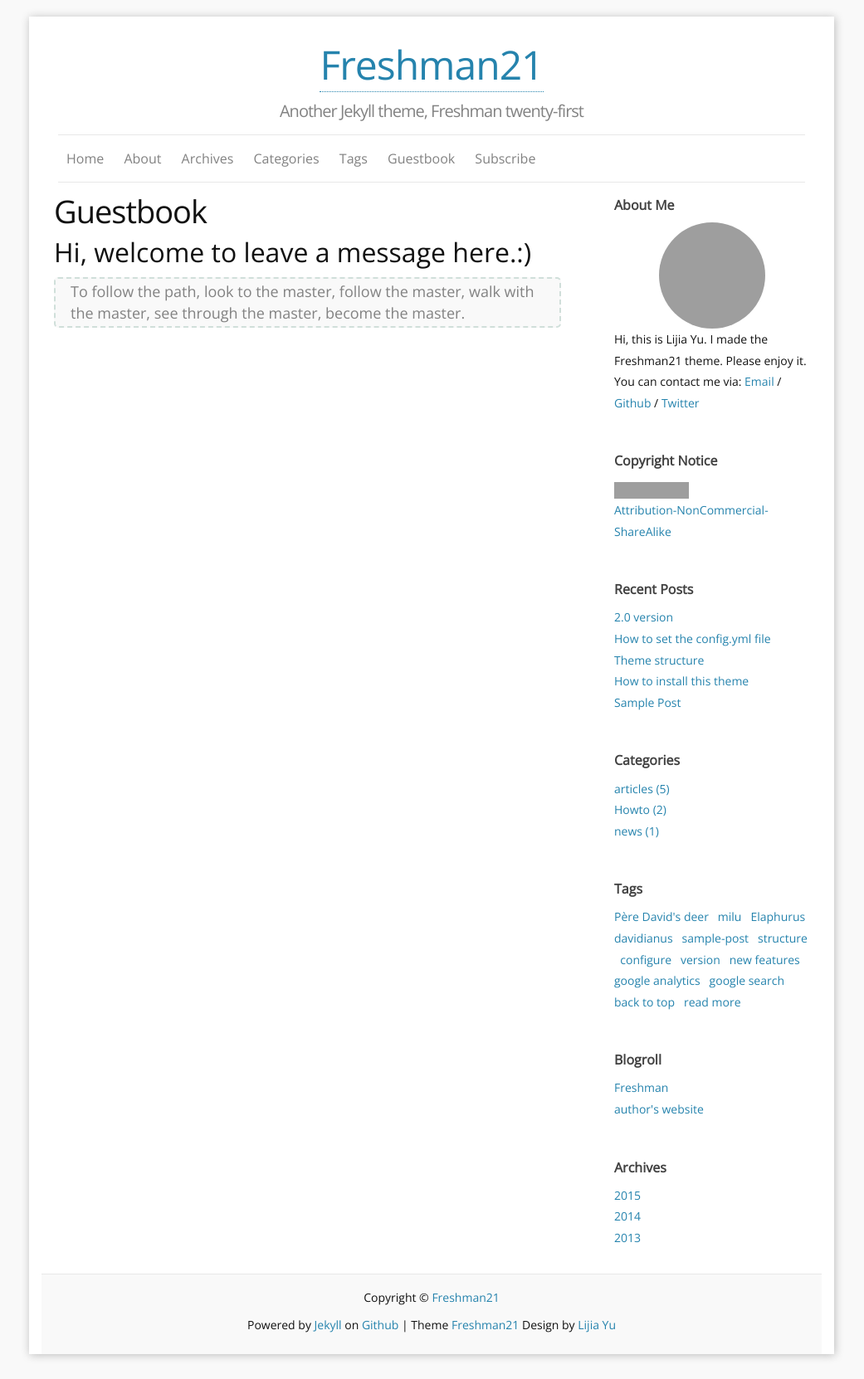
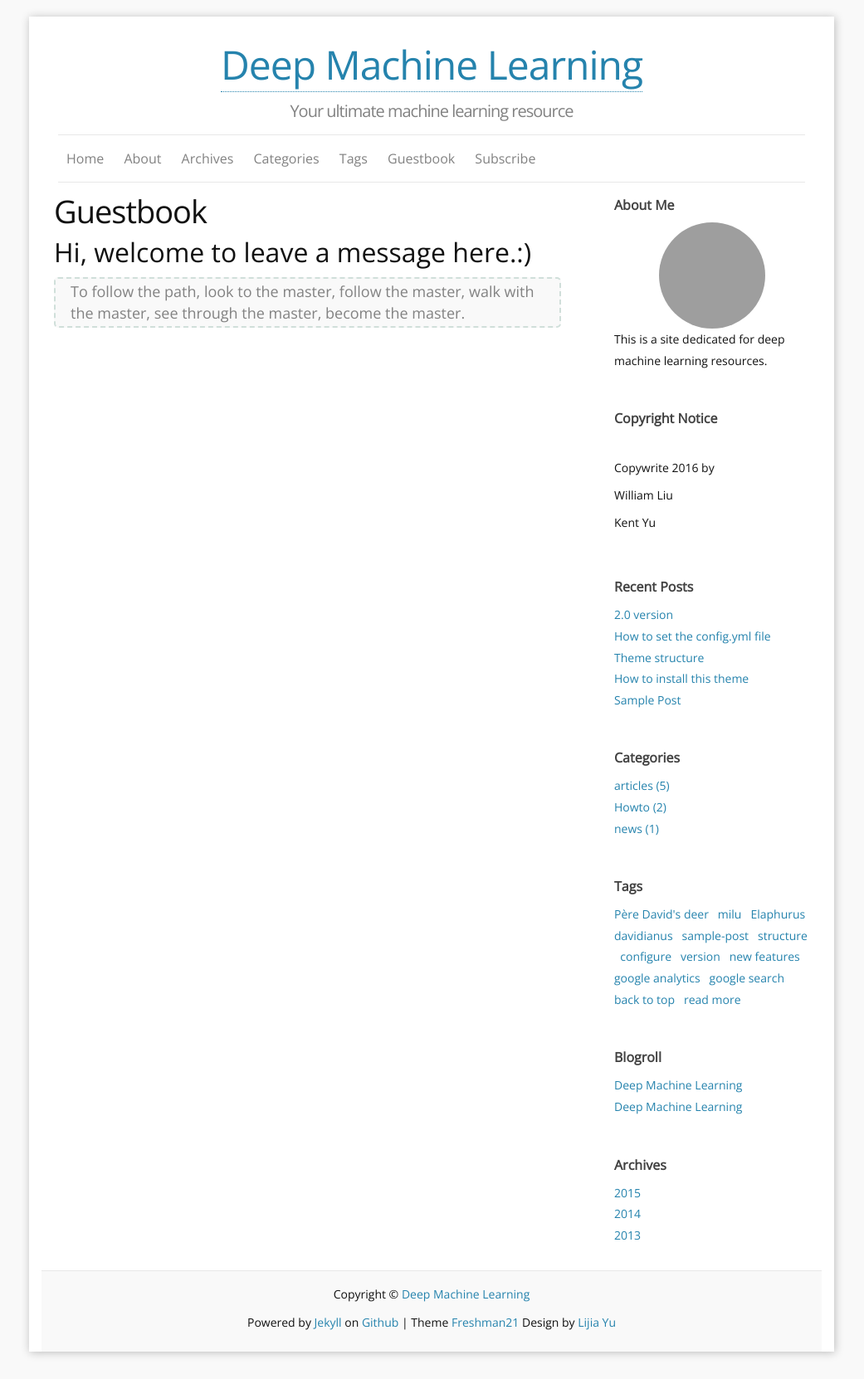
Before and after one commit to DeepMachineLearning/DeepMachineLearning.github.io, a Jekyll site: the page built from f_guestbook.md, in a window 1280 px wide. Shown: the whole page at 83% size, without its empty margins (120-1161 px from the left). Built offline with Jekyll 4.4.1, drawn with Linux system fonts in a browser that asks for light colours; comment, search, counter and statistics services are not loaded; grey boxes are pictures that could not be loaded.

Commit message:
Modified _config.xml for cusotmized info

```diff
--- a/_config.yml
+++ b/_config.yml
@@ -1,26 +1,26 @@
 ### Site info:
-title: Freshman21
-tagline: Another Jekyll theme, Freshman twenty-first
-author: Lijia Yu
-email: yu@lijiayu.net
-description: "Freshman21 is a Jekyll blog theme." # You can edit this line in _config.yml. It will appear in your document head meta and in your feed.xml site description
-keywords: "Jekyll, theme, Freshman21"
+title: Deep Machine Learning
+tagline: Your ultimate machine learning resource
+author: William Liu, Kent Yu
+email: kent.yu@acsip.org
+description: "A deep machine learning (neural network) learning resource site" # You can edit this line in _config.yml. It will appear in your document head meta and in your feed.xml site description
+keywords: "Machine Learning, Neural Network"
 baseurl: "" # the subpath of your site, e.g. /blog/
-url: "http://yulijia.net/freshman21" # the base hostname & protocol for your site
+url: "http://deepmachineleraning.github.io" # the base hostname & protocol for your site
 locale: en_US
 
 ### Personal info and site tools info:
-twitter_username: yulijia
-github_username:  yulijia
-disqus_shortname: freshman21
+twitter_username: deepmachinelearning
+github_username:  deepmachinelearning
+disqus_shortname: deepmachinelearning
 favicon:     "/images/favicon.ico"
-aboutme: Hi, this is Lijia Yu. I made the Freshman21 theme. Please enjoy it. # these are shown on aboutme-sidebar.
-aboutme_photo: https://i.imgur.com/Mdc4szJl.jpg# your photo.
-google_analytics_key: UA-57979084-1 # put YOUR key here to enable tracking! (blank to disable)
+aboutme: This is a site dedicated for deep machine learning resources. # these are shown on aboutme-sidebar.
+aboutme_photo: https://media.licdn.com/mpr/mpr/p/2/005/07a/381/2b35ce9.jpg  # your photo.
+google_analytics_key:  # put YOUR key here to enable tracking! (blank to disable)
 
 
 ### Site setting:
-ShowContactInfo: "True" # Personal Info (twitter,github,email) can be seen on aboutme-sidebar, those info only shown where ShowContactInfo == True
+ShowContactInfo: "False" # Personal Info (twitter,github,email) can be seen on aboutme-sidebar, those info only shown where ShowContactInfo == True
 default_column: "two" # blog style: two columns, if default_column != "two", you will see a one column blog.
 default_locale: "en" # blog sidebar language set, only include: English (en), Chinese (cn), Japanese (jp), Polish (pl), Korean (kr) and Russian (ru)
 
@@ -137,12 +137,12 @@
 ### your Blogroll info, only name can shown on the page.
 
 Blogroll:
-      - name: Freshman
-        href: http://yulijia.net/freshman
-        title: Another Jekyll blog theme
-      - name: author's website
-        href: http://yulijia.net/
-        title: Lijia Yu's website
+      - name: Deep Machine Learning
+        href: http://deepmachineleraning.github.ioman
+        title: Deep Machine Learning
+      - name: Deep Machine Learning
+        href: http://deepmachineleraning.github.ioman
+        title: Deep Machine Learning Yu's website
 
 
 ### Build settings
--- a/_includes/Copyright_Notice.html
+++ b/_includes/Copyright_Notice.html
@@ -11,12 +11,12 @@
 
   {% else %}
 
-  <a href="http://creativecommons.org/licenses/by-nc-sa/3.0/">
+  <!-- a href="http://creativecommons.org/licenses/by-nc-sa/3.0/">
     <img src="http://i.creativecommons.org/l/by-nc-sa/3.0/88x31.png">
-  </a>
+  </a -->
   <br />
-  <a href="http://creativecommons.org/licenses/by-nc-sa/3.0/">Attribution-NonCommercial-ShareAlike</a>
-
+   <!-- a href="http://creativecommons.org/licenses/by-nc-sa/3.0/">Attribution-NonCommercial-ShareAlike</a -->
+    <p>Copywrite 2016 by</p>William Liu</p> <p></p> Kent Yu </p>
   {% endif %}
 
 </div>
```
Also changed, not shown: config.yml (deleted, +0 -156 lines), 4 other files.
